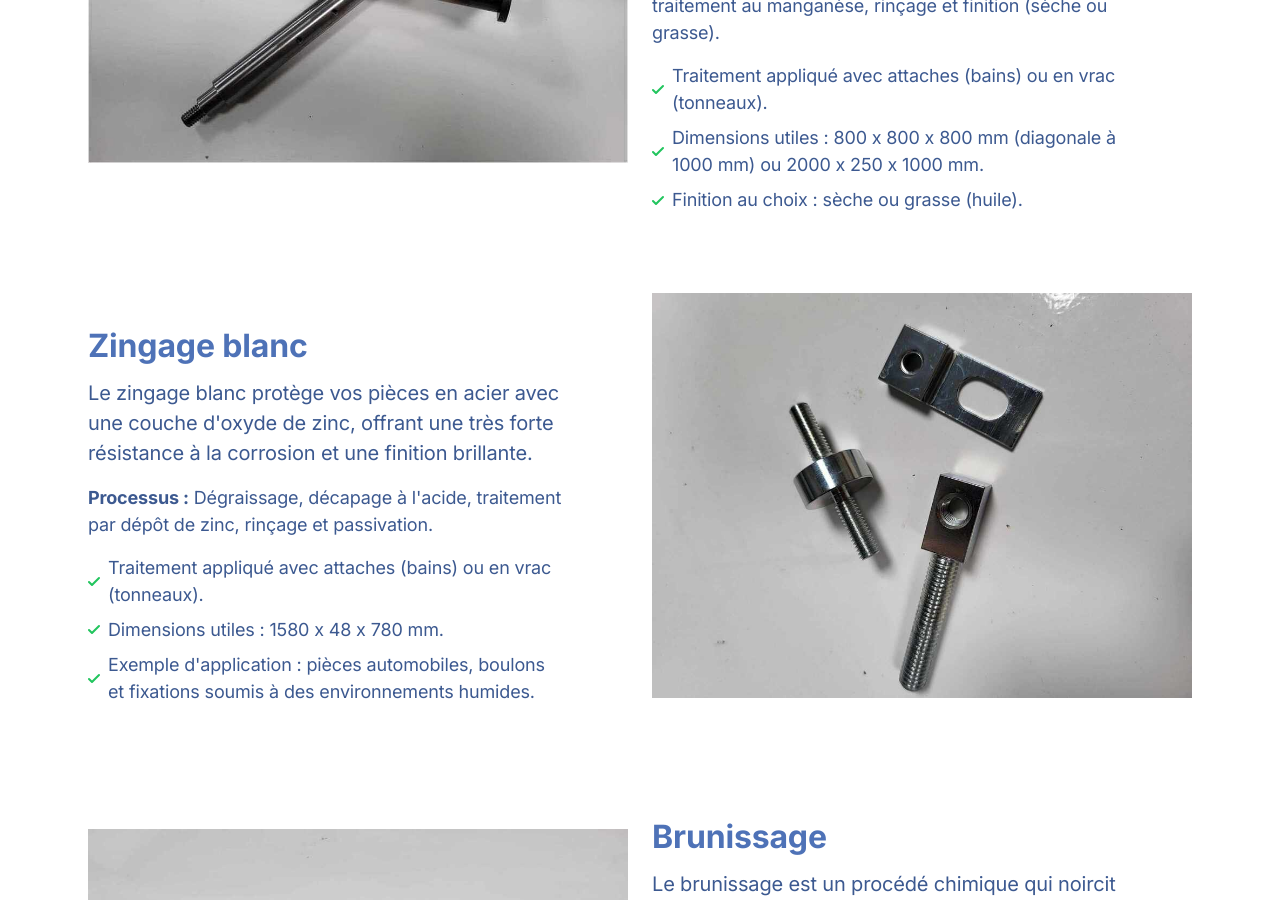
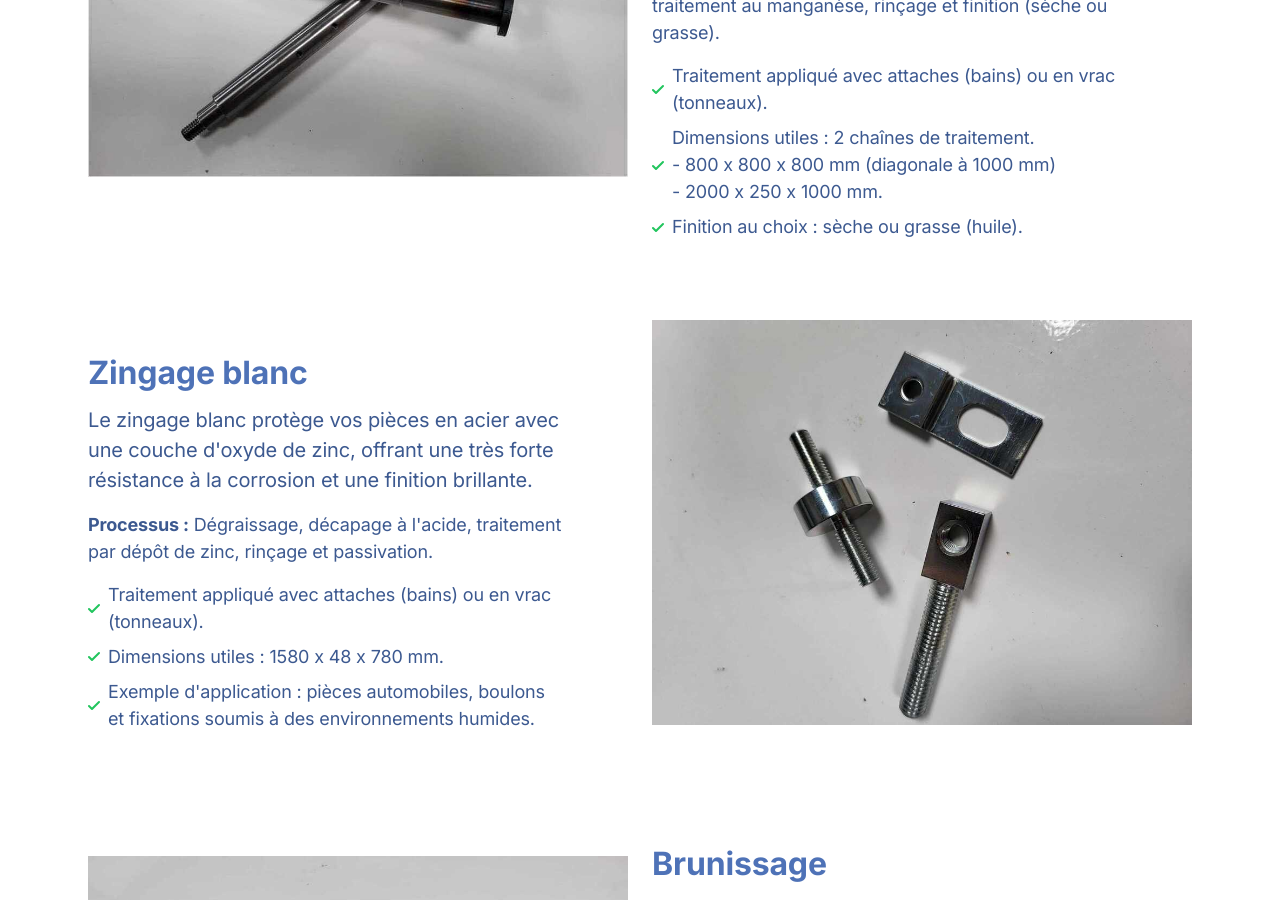
Before and after one commit to SteeveGitHub/mt_traitement_website, a Next.js app: page / in a window 1280 px wide. Shown: the part 3320-4220 px from the top of the page. Built offline with nearby package versions, Linux system fonts and the light colour scheme.

Commit message:
changed phosphat paragraph

```diff
--- a/components/zigzag.tsx
+++ b/components/zigzag.tsx
@@ -30,7 +30,7 @@ export default function Zigzag() {
       process: "Dégraissage, attaque acide (décapage), traitement au manganèse, rinçage et finition (sèche ou grasse).",
       details: [
         "Traitement appliqué avec attaches (bains) ou en vrac (tonneaux).",
-        "Dimensions utiles : 800 x 800 x 800 mm (diagonale à 1000 mm) ou 2000 x 250 x 1000 mm.",
+        "Dimensions utiles : 2 chaînes de traitement.<br />- 800 x 800 x 800 mm (diagonale à 1000 mm)<br />- 2000 x 250 x 1000 mm.",
         "Finition au choix : sèche ou grasse (huile)."
       ],
     },
@@ -130,7 +130,7 @@ export default function Zigzag() {
                                 <svg className="w-3 h-3 fill-current text-green-500 mr-2 shrink-0" viewBox="0 0 12 12" xmlns="http://www.w3.org/2000/svg">
                                   <path d="M10.28 2.28L3.989 8.575 1.695 6.28A1 1 0 00.28 7.695l3 3a1 1 0 001.414 0l7-7A1 1 0 0010.28 2.28z" />
                                 </svg>
-                                <span>{detail}</span>
+                                <span dangerouslySetInnerHTML={{ __html: detail }} />
                               </li>
                           ))}
                         </ul>
```
